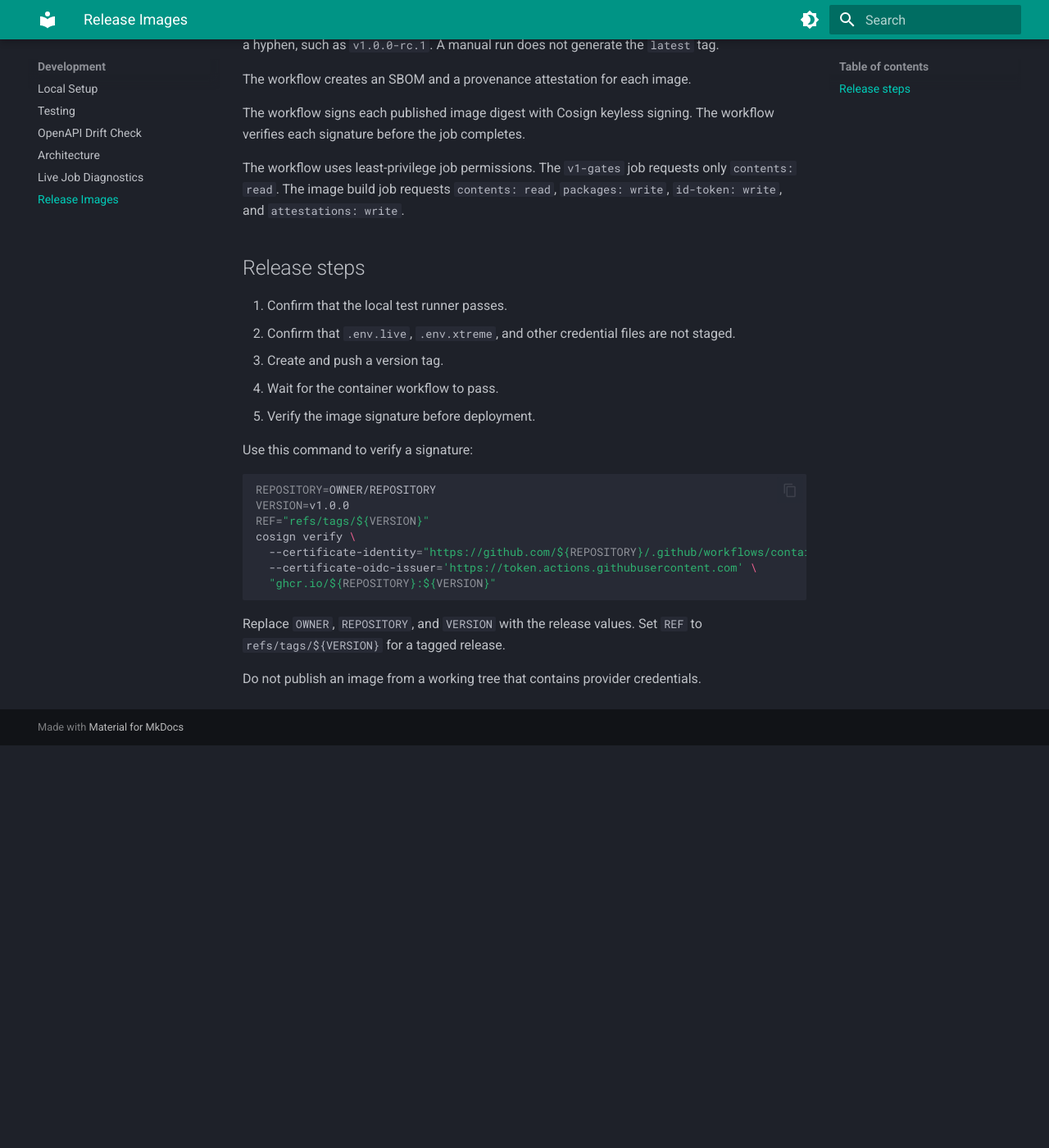
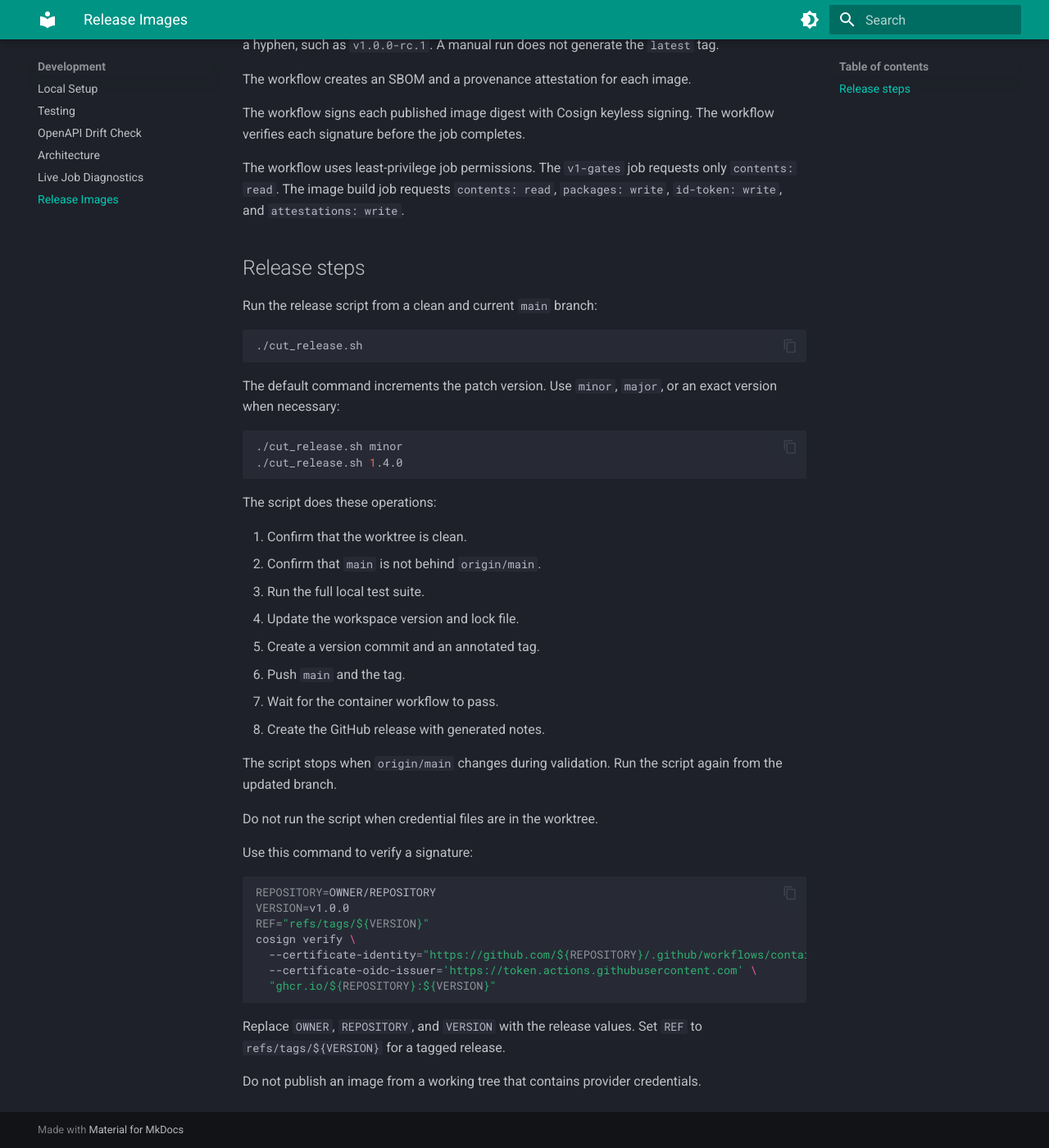
Before and after one commit to NathanBland/iptv-relay, an MkDocs documentation site: the page built from docs/docs/development/releasing.md, in a window 1280 px wide and 1400 px high, scrolled down 760 px. Shown: the whole window at 82% size. Built offline with MkDocs 1.6.1 and Material for MkDocs 9.7.7, drawn with Linux system fonts in a browser that asks for light colours; before the commit the page ends 1669 px from its top, so only the background shows below that.

Commit message:
Add release cutting script

````diff
--- a/docs/docs/development/releasing.md
+++ b/docs/docs/development/releasing.md
@@ -36,11 +36,35 @@ The image build job requests `contents: read`, `packages: write`, `id-token: wri
 
 ## Release steps
 
-1. Confirm that the local test runner passes.
-2. Confirm that `.env.live`, `.env.xtreme`, and other credential files are not staged.
-3. Create and push a version tag.
-4. Wait for the container workflow to pass.
-5. Verify the image signature before deployment.
+Run the release script from a clean and current `main` branch:
+
+```bash
+./cut_release.sh
+```
+
+The default command increments the patch version.
+Use `minor`, `major`, or an exact version when necessary:
+
+```bash
+./cut_release.sh minor
+./cut_release.sh 1.4.0
+```
+
+The script does these operations:
+
+1. Confirm that the worktree is clean.
+2. Confirm that `main` is not behind `origin/main`.
+3. Run the full local test suite.
+4. Update the workspace version and lock file.
+5. Create a version commit and an annotated tag.
+6. Push `main` and the tag.
+7. Wait for the container workflow to pass.
+8. Create the GitHub release with generated notes.
+
+The script stops when `origin/main` changes during validation.
+Run the script again from the updated branch.
+
+Do not run the script when credential files are in the worktree.
 
 Use this command to verify a signature:
 
````
Also changed, not shown: 1 other file.
